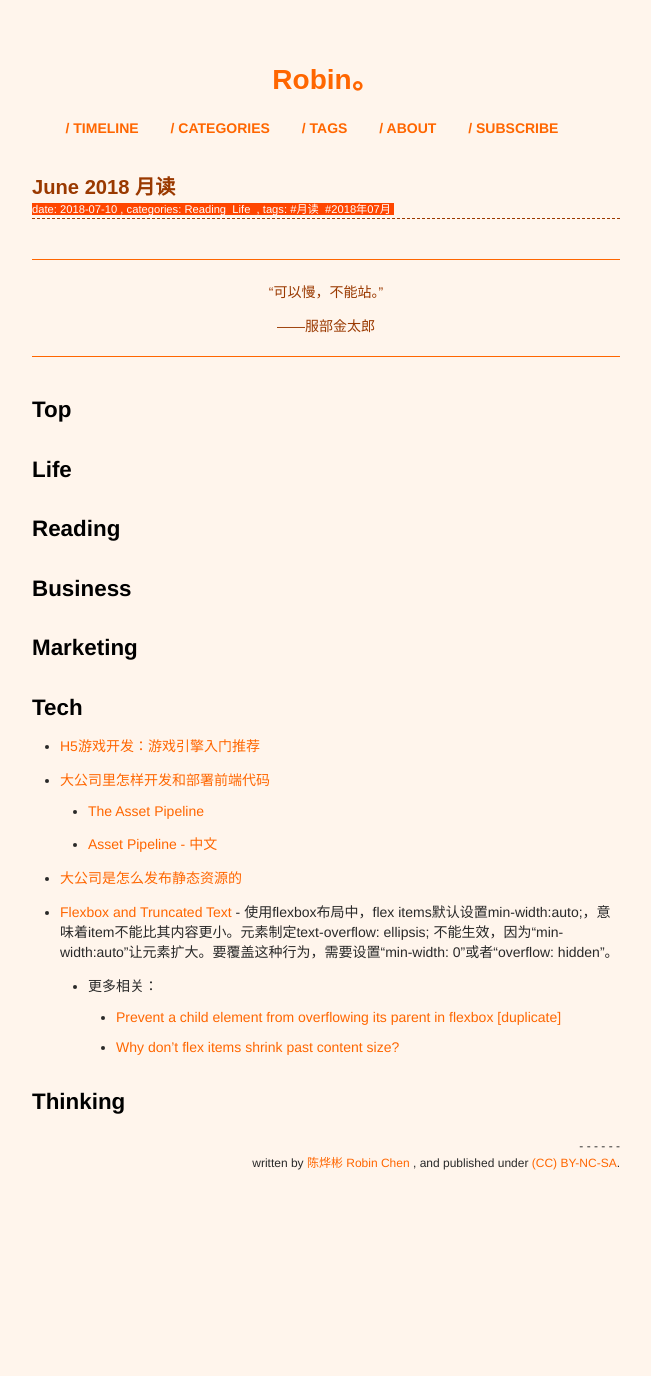
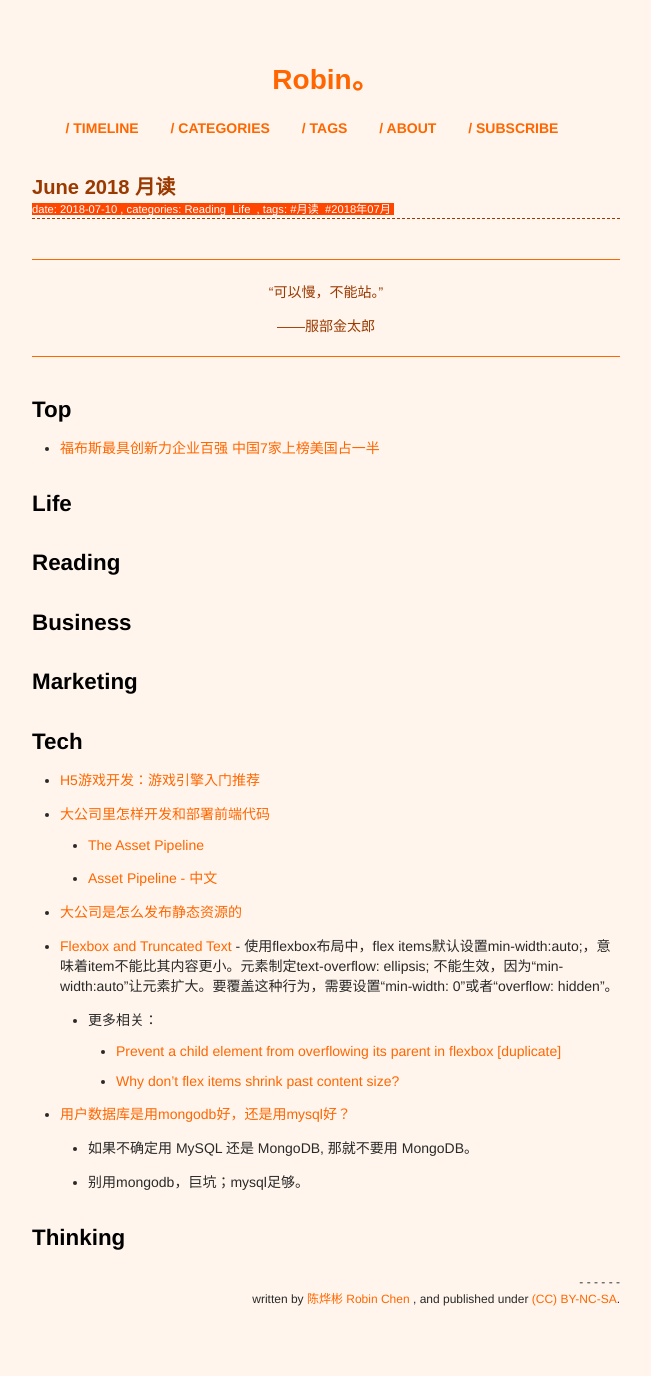
Before and after one commit to xianyuxmu/xianyuxmu.github.io, a Jekyll site: the page built from _posts/2018-07-10-monthly-reading.md, in a window 1280 px wide. Shown: the whole page, without its empty margins (314-965 px from the left). Built offline with Jekyll 4.4.1, drawn with Linux system fonts in a browser that asks for light colours; comment, search, counter and statistics services are not loaded; before the commit the page ends 1240 px from its top, so only the background shows below that.

Commit message:
Reading & updating

```diff
--- a/_posts/2018-07-10-monthly-reading.md
+++ b/_posts/2018-07-10-monthly-reading.md
@@ -17,6 +17,8 @@ tags:
 </blockquote>
 
 ## Top
+
+- [福布斯最具创新力企业百强 中国7家上榜美国占一半](https://www.cnbeta.com/articles/tech/731663.htm)
 
 
 
@@ -44,6 +46,9 @@ tags:
 	- 更多相关：
 		- [Prevent a child element from overflowing its parent in flexbox [duplicate]](https://stackoverflow.com/questions/43809612/prevent-a-child-element-from-overflowing-its-parent-in-flexbox)
 		- [Why don't flex items shrink past content size?](https://stackoverflow.com/questions/36247140/why-dont-flex-items-shrink-past-content-size?noredirect=1&lq=1)
+- [用户数据库是用mongodb好，还是用mysql好？](https://www.zhihu.com/question/26095333)
+	- 如果不确定用 MySQL 还是 MongoDB, 那就不要用 MongoDB。
+	- 别用mongodb，巨坑；mysql足够。
 
 
 ## Thinking
```
Also changed, not shown: _posts/2018-03-06-zen-of-business.md (+2 -0 lines), _posts/2018-07-10-common-commands.md (+2 -1 lines).
